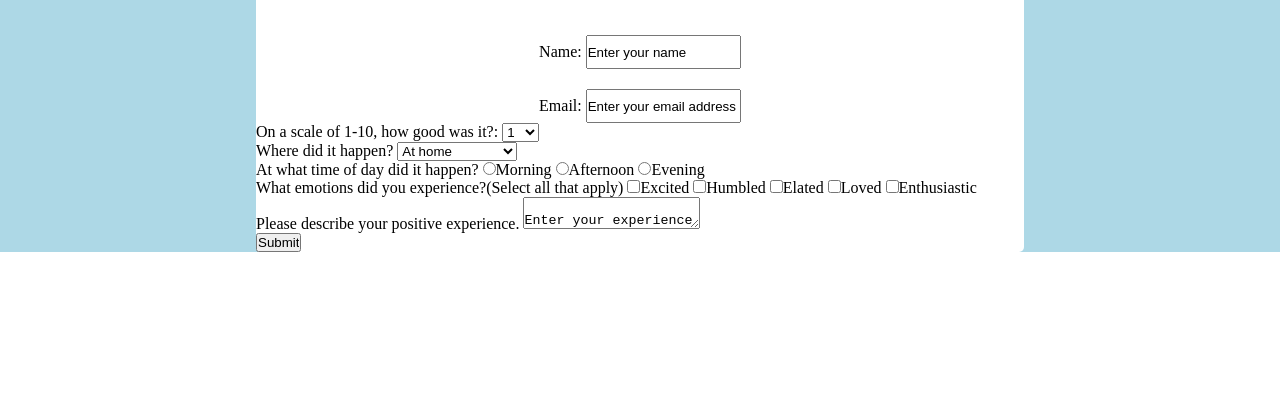
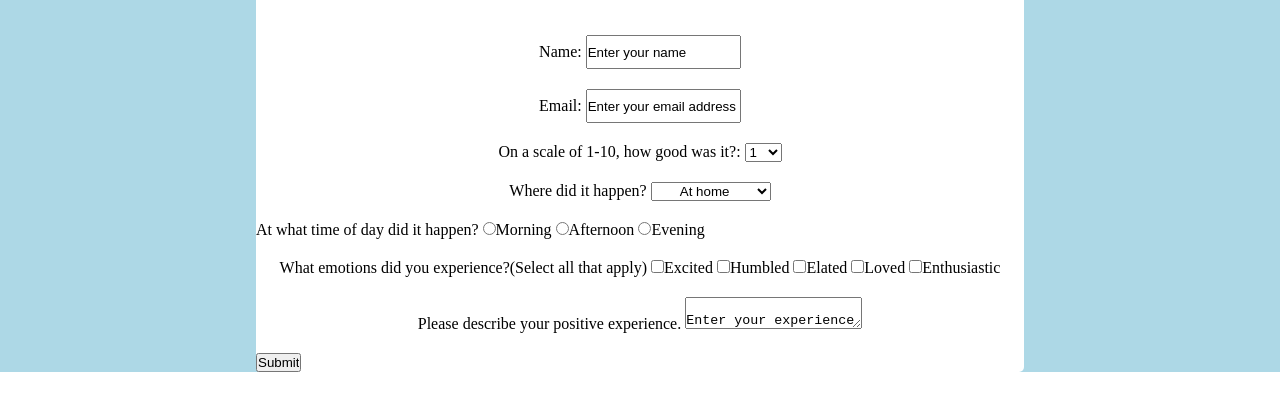
Before and after one commit to ThaisRubia/formulario-vibe, a plain HTML site: page index.html in a window 1280 px wide. Shown: the part 174-584 px from the top of the page. Drawn offline with Linux system fonts and the light colour scheme.

Commit message:
dando espacamento

```diff
--- a/index.html
+++ b/index.html
@@ -46,9 +46,9 @@
                         <input class="caixa-maior" type="email" id="email" value="Enter your email address"/>
 
                     </div>
-                    <div class="">
-                        <label for="email">On a scale of 1-10, how good was it?:</label>
-                        <select class="" name="estado" value="Enter a Number between 1">
+                    <div id="opcao-vertical">
+                        <label class="alinhar-frase" for="email">On a scale of 1-10, how good was it?:</label>
+                        <select name="estado" value="Enter a Number between 1">
                             <option>1</option>
                             <option>2</option>
                             <option>3</option>
@@ -64,9 +64,9 @@
 
                     </div>
 
-                    <div class="local-acontecimento">
+                    <div class="acontecimento">
                         <label class="">Where did it happen?</label>
-                        <select name="local">
+                        <select class="acont-opcao" name="local">
                             <option>At home</option>
                             <option>On my commute</option>
                             <option>At work</option>
@@ -85,9 +85,9 @@
 
                     </div>
 
-                    <div >
+                    <div class="perg-emocao">
                         <form>
-                            <label for="">What emotions did you experience?(Select all that apply)</label>
+                            <label>What emotions did you experience?(Select all that apply)</label>
                             <input type="checkbox" name="periodo1" value="1">Excited
                             <input type="checkbox" name="periodo2" value="2">Humbled
                             <input type="checkbox" name="periodo3" value="3">Elated
@@ -97,7 +97,7 @@
                         </form>
                     </div>
 
-                    <form>
+                    <form class="experience">
                         <label>Please describe your positive experience.</label>
                         <textarea>
                             Enter your experience here...
@@ -105,9 +105,11 @@
 
                     </form>
 
-                    <input type="submit" name="acao" value="Submit">
+                    <input class="button"type="submit" name="acao" value="Submit">
+
 
                 </div>
+
 
 
             </form>
--- a/style.css
+++ b/style.css
@@ -42,12 +42,14 @@ main{
 
 }
 .box{
+
    justify-content: center;
    border-radius: 5px;
     background-color: white;
     width: 60%;
-    height: 70%;
+    height: 100%;
     margin-left: 20%;
+    align-items: center;
 
 
 }
@@ -118,3 +120,41 @@ main{
     justify-content: center;
     align-items: center;
 }
+
+#opcao-vertical{
+    margin-top: 20px;
+    text-align: center;
+}
+
+.alinhar-frase{
+    align-items: center;
+    text-align: center;
+}
+.acontecimento{
+    margin-top: 20px;
+    align-items: center;
+    text-align: center;
+
+}
+
+
+.frase-normal{
+    margin-top: 20px;
+    text-align: center;
+}
+.perg-emocao{
+    margin-top: 20px;
+    text-align: center;
+}
+.experience{
+    margin-top: 20px;
+    text-align: center;
+}
+.button{
+    margin-top: 20px;
+}
+.acont-opcao{
+    align-items: center;
+    text-align: center;
+
+}
```
